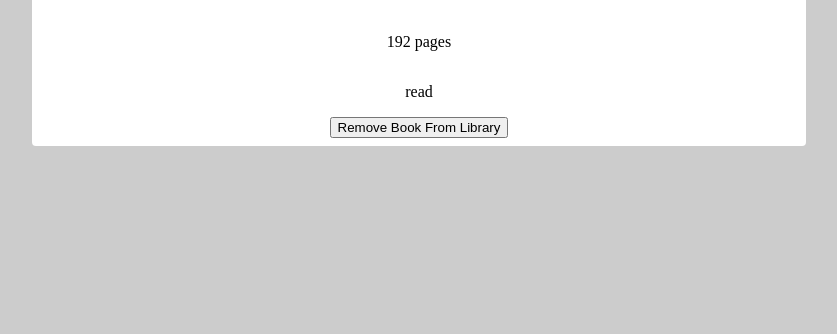
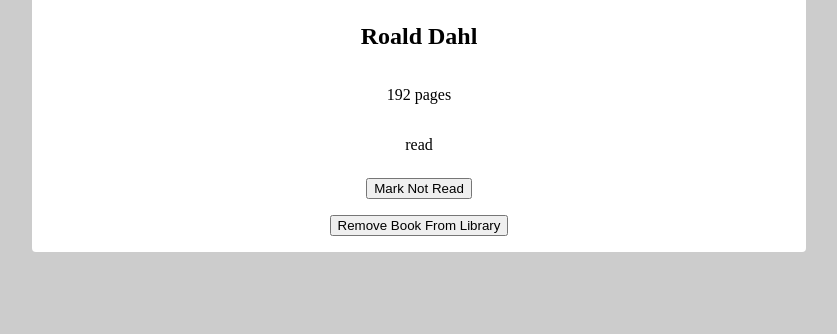
Before and after one commit to MPadilla198/TOP-Library, a plain HTML site: page index.html in a window 1280 px wide. Shown: the part 466-800 px from the top of the page, without its empty margins (221-1058 px from the left). Drawn offline with Linux system fonts and the light colour scheme.

Commit message:
Add Button to book cards to toddle read status

```diff
--- a/script.js
+++ b/script.js
@@ -13,6 +13,10 @@ function Book(uuid, title, author, pages, read) {
 
 Book.prototype.info = function () {
     return `${this.title} by ${this.author} ${pages} pages, ${this.read ? "read" : "not read yet"}`;
+}
+
+Book.prototype.toggleRead = function() {
+    this.read = !this.read;
 }
 
 function addBookToLibrary(title, author, pages, read) {
@@ -60,6 +64,15 @@ function displayBooks() {
         read.textContent = book.read ? "read" : "not read yet";
         card.appendChild(read);
 
+        // Create read book toggle button
+        const readButton = document.createElement('button');
+        readButton.textContent = book.read ? 'Mark Not Read' : 'Mark Read';
+        readButton.addEventListener('click', (event) => {
+            book.toggleRead();
+            displayBooks()
+        });
+        card.appendChild(readButton);
+
         // Create remove book button and add to card
         const removeButton = document.createElement('button');
         removeButton.textContent = 'Remove Book From Library';
@@ -75,7 +88,7 @@ function displayBooks() {
             }
 
             displayBooks();
-        })
+        });
         card.appendChild(removeButton);
 
         // Add card to body
--- a/styles.css
+++ b/styles.css
@@ -28,3 +28,7 @@ button#add-book {
     flex-direction: column;
     align-items: center;
 }
+
+.card button {
+    margin: 8px;
+}
```
